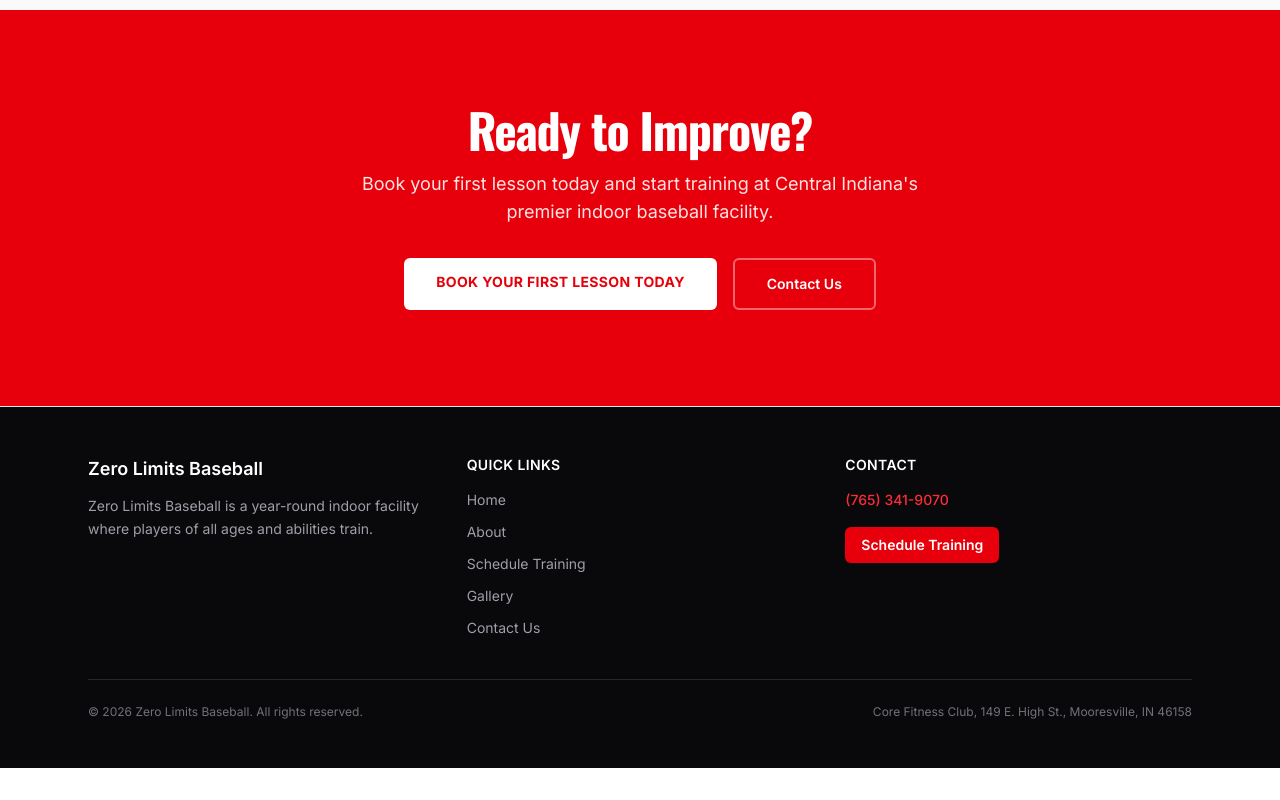
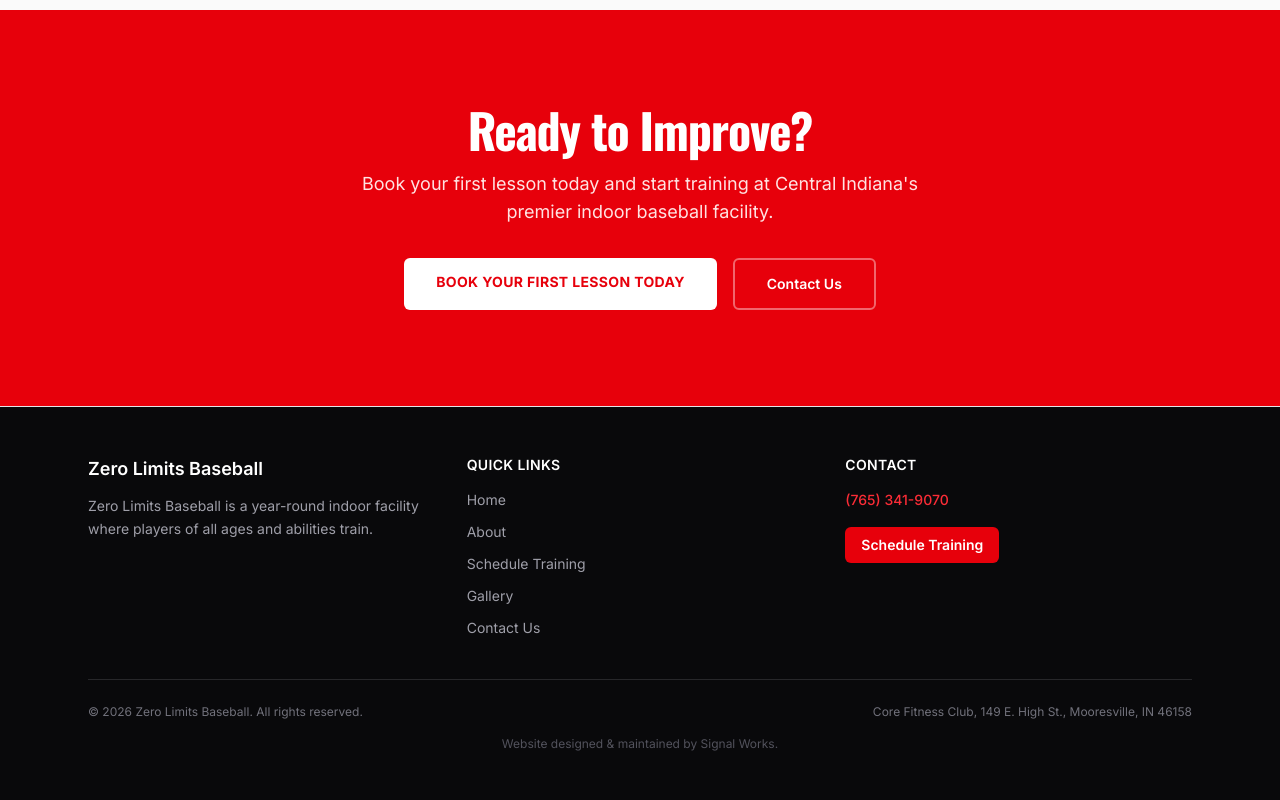
Before and after one commit to darnold5000/zerolimits, a Next.js app: page / in a window 1280 px wide. Shown: the part 3698-4498 px from the top of the page. Before the commit the page ends 4466 px from the top, so only its background shows below. Built offline with nearby package versions, Linux system fonts and the light colour scheme; no server answers.

Commit message:
pricing page update

```diff
--- a/src/components/Footer.tsx
+++ b/src/components/Footer.tsx
@@ -56,6 +56,10 @@
           <p>© {new Date().getFullYear()} {SITE.name}. All rights reserved.</p>
           <p className="text-zinc-500">{SITE.address.full}</p>
         </div>
+
+        <p className="mt-4 text-center text-xs text-zinc-600">
+          Website designed &amp; maintained by Signal Works.
+        </p>
       </div>
     </footer>
   );
```
